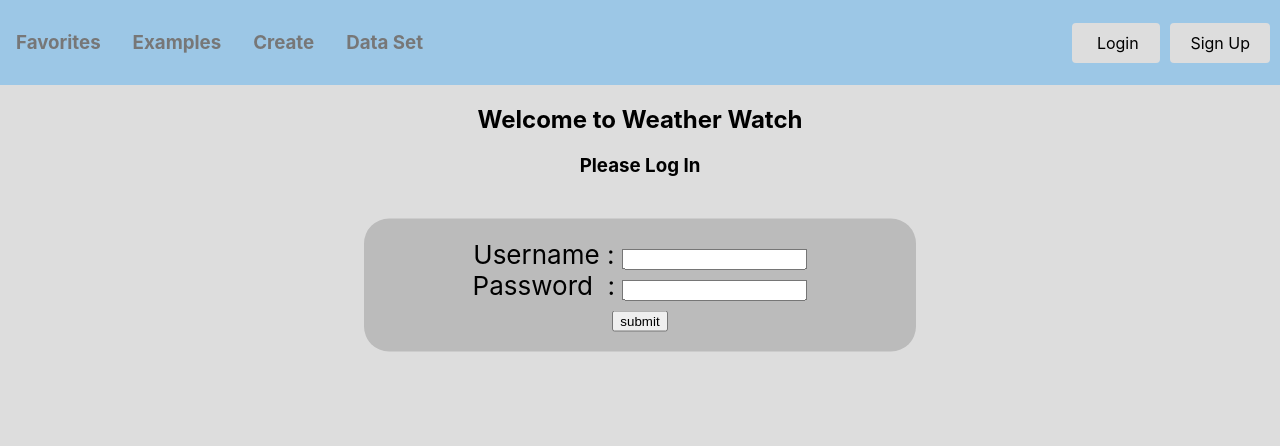
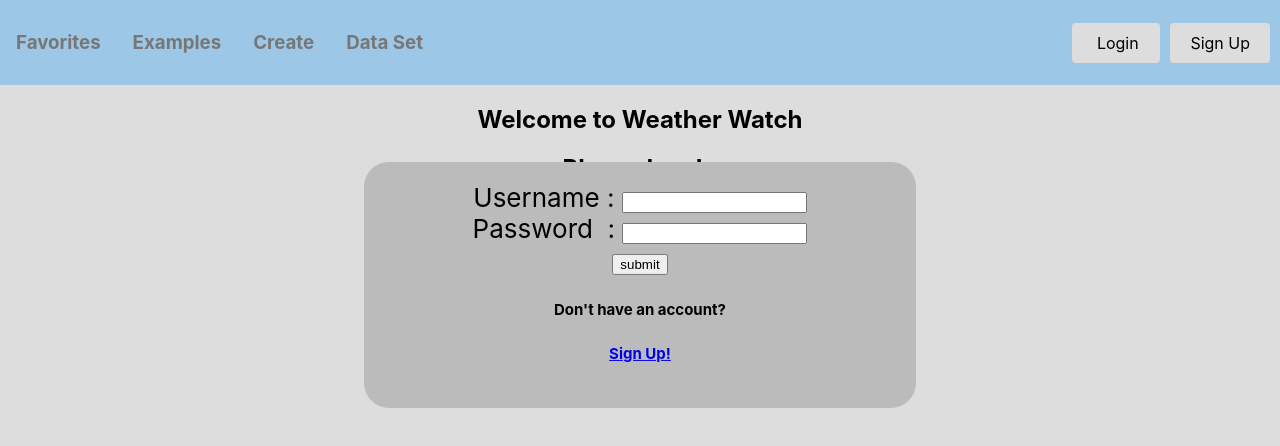
Before and after one commit to adam-eldredge/weatherwatch, a React (Create React App) app: page / in a window 1280 px wide. Shown: the top 446 px of the page. Built offline with nearby package versions, Linux system fonts and the light colour scheme.

Commit message:
Added link to sign up page from login, reformatting

```diff
--- a/src/pages/Login.jsx
+++ b/src/pages/Login.jsx
@@ -6,7 +6,8 @@ function Login() {
     return (
         <div className = 'page'>
             <h2>Welcome to Weather Watch</h2>
-            <h3>Please Log In</h3>
+            <h2>Please Log In</h2>
+            <br />
 
             <div className = 'loginblock'>
                 <form>
@@ -21,6 +22,10 @@ function Login() {
                     </label>
                     <br />
                     <input type='submit' value='submit' />
+                    <h5 style = {{ fontSize: 15 }}>Don't have an account?</h5>
+                    <a href= '/SignUp'>
+                        <h5 style = {{fontSize: 15}}>Sign Up!</h5>
+                    </a>
                 </form>
             </div>
 
```
